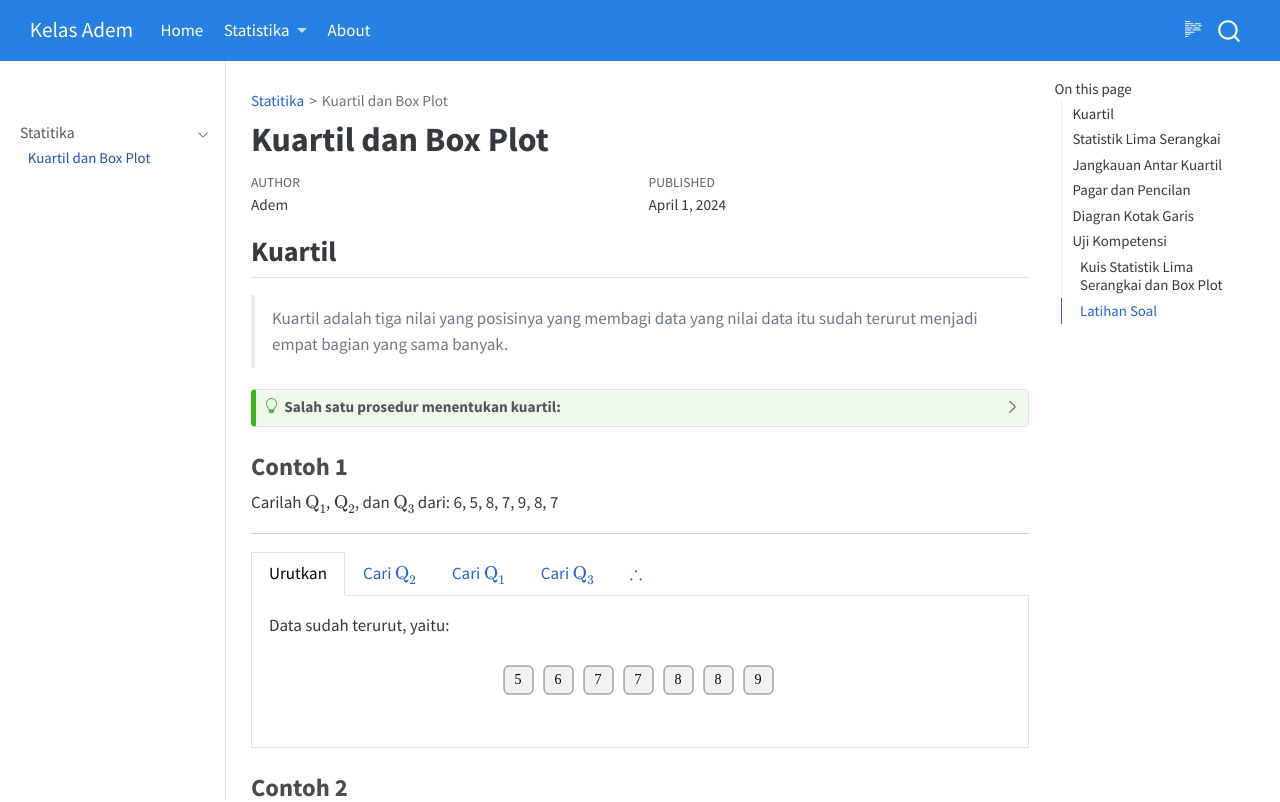
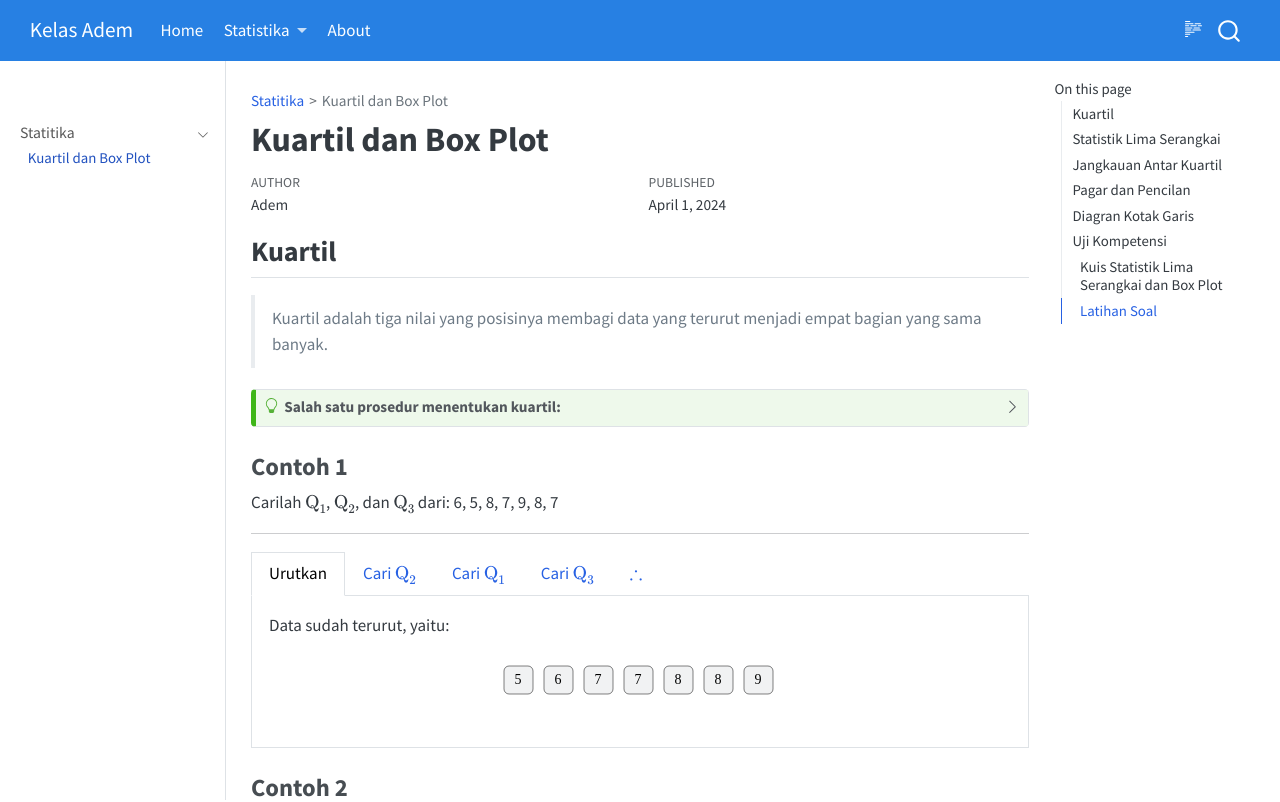
Before and after one commit to kelasadem/matematika-sma, a plain HTML site: page kuartil-box-plot.html in a window 1280 px wide. Shown: the top 802 px of the page. Drawn offline with nearby package versions, Linux system fonts and the light colour scheme.

Commit message:
Update kuartil-box-plot.html

```diff
--- a/kuartil-box-plot.html
+++ b/kuartil-box-plot.html
@@ -257,7 +257,7 @@ window.Quarto = {
 <section id="kuartil" class="level2">
 <h2 class="anchored" data-anchor-id="kuartil">Kuartil</h2>
 <blockquote class="blockquote">
-<p>Kuartil adalah tiga nilai yang posisinya yang membagi data yang nilai data itu sudah terurut menjadi empat bagian yang sama banyak.</p>
+<p>Kuartil adalah tiga nilai yang posisinya membagi data yang terurut menjadi empat bagian yang sama banyak.</p>
 </blockquote>
 <div class="callout callout-style-default callout-tip callout-titled">
 <div class="callout-header d-flex align-content-center" data-bs-toggle="collapse" data-bs-target=".callout-1-contents" aria-controls="callout-1" aria-expanded="false" aria-label="Toggle callout">
```
